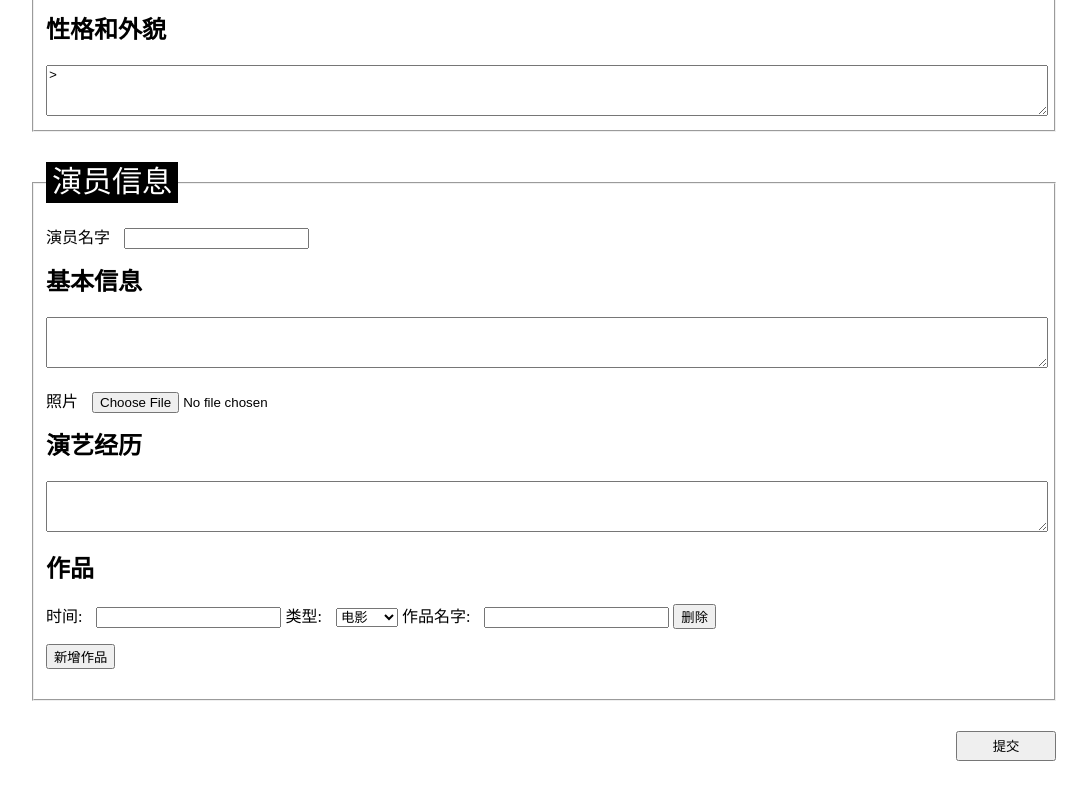
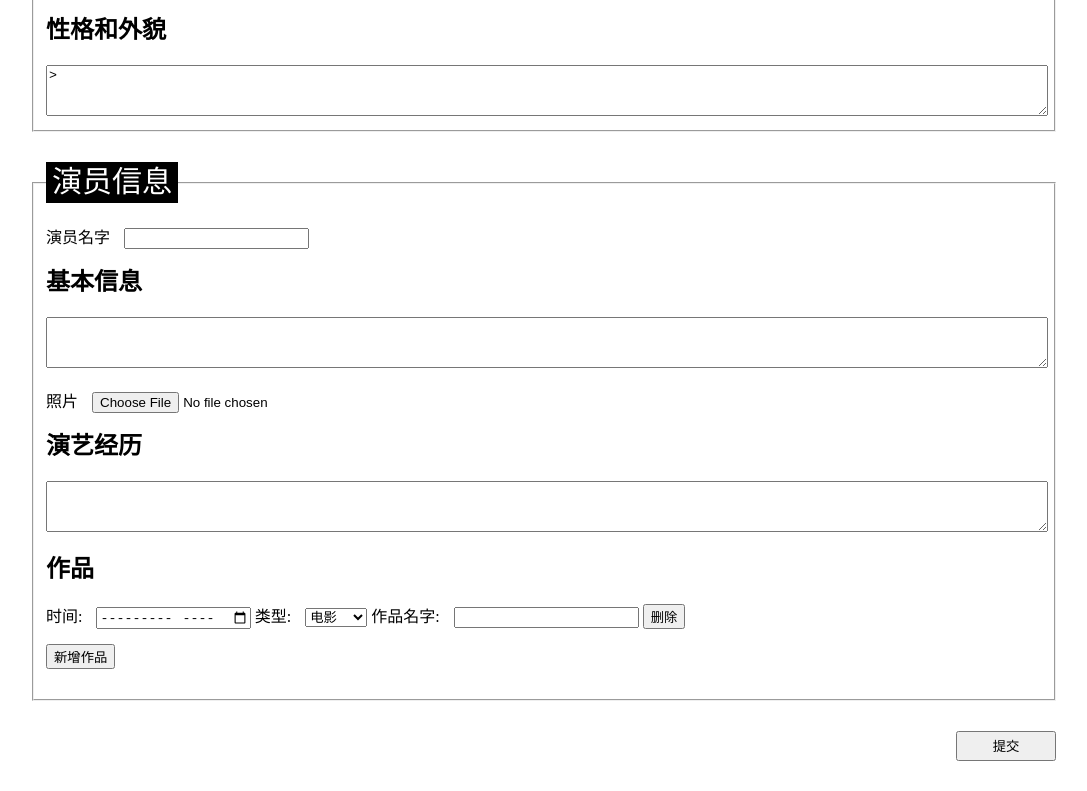
Before and after one commit to 1tsuka/WEB-Final, a plain HTML site: page charcatorInfoForm/charactorInfoForm.html in a window 1280 px wide. Shown: the part 506-1297 px from the top of the page, without its empty margins (96-1183 px from the left). Drawn offline with Linux system fonts and the light colour scheme.

Commit message:
Update charactorInfoForm.html

```diff
--- a/charcatorInfoForm/charactorInfoForm.html
+++ b/charcatorInfoForm/charactorInfoForm.html
@@ -107,7 +107,7 @@
                     <h2>作品</h2>
                     <div class="work">
                         <label for="time">时间: </label>
-                        <input type="number" id="time" name="time">
+                        <input type="month" id="time" name="time">
                         <label for="type">类型: </label>
                         <select name="type" id="type">
                             <option value="film">电影</option>
```
